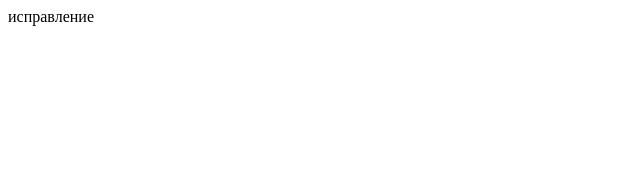
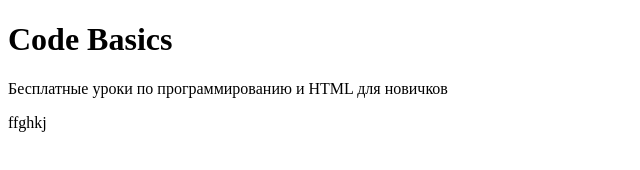
Before and after one commit to Ya-Malinka/rsschool-cv, a plain HTML site: page index.html in a window 1280 px wide. Shown: the whole page, without its empty margins (0-640 px from the left). Drawn offline with Linux system fonts and the light colour scheme.

Commit message:
fix4: index.html file

```diff
--- a/index.html
+++ b/index.html
@@ -1,2 +1,12 @@
-
-  <p>исправление</p>
+<!DOCTYPE html>
+<html lang="ru">
+<head>
+  <meta charset="UTF-8">
+  <title>Базовая разметка HTML</title>
+</head>
+<body>
+  <h1>Code Basics</h1>
+  <p>Бесплатные уроки по программированию и HTML для новичков</p>
+    <p>ffghkj</p>
+</body>
+</html>
```
